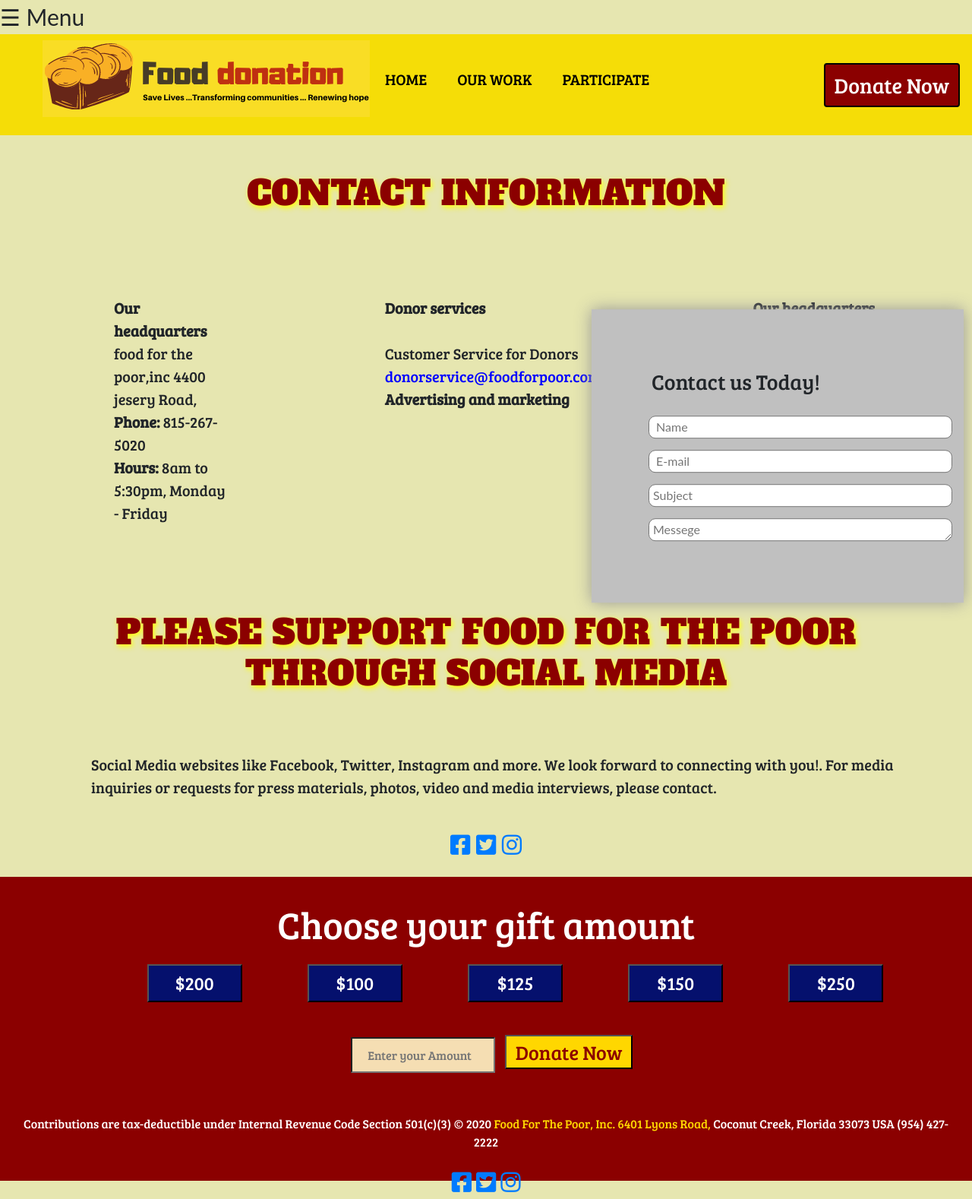
After one commit to HamzaSrana/WebDev, a PHP site: page /contact.html in a window 1280 px wide. The commit adds this page. Shown: the whole page at 76% size. Run offline with PHP 8.4, Linux system fonts and the light colour scheme; some libraries are stand-ins or nearby versions.

Commit message:
new changes

```diff
--- /dev/null
+++ b/contact.html
@@ -0,0 +1,175 @@
+<!DOCTYPE html>
+<html lang="en">
+<head>
+  <meta charset="UTF-8">
+  <meta name="viewport" content="width=device-width, initial-scale=1.0">
+  <title>Food for the Poor |feeding the Hungry</title>
+  <link rel="stylesheet" href="https://cdnjs.cloudflare.com/ajax/libs/font-awesome/5.11.2/css/all.min.css">
+  <link href="https://fonts.googleapis.com/css2?family=Alfa+Slab+One&display=swap" rel="stylesheet">
+  <link href="https://fonts.googleapis.com/css2?family=Bree+Serif&family=Secular+One&display=swap" rel="stylesheet">
+  <link rel="stylesheet" href="https://maxcdn.bootstrapcdn.com/bootstrap/4.0.0/css/bootstrap.min.css" integrity="sha384-Gn5384xqQ1aoWXA+058RXPxPg6fy4IWvTNh0E263XmFcJlSAwiGgFAW/dAiS6JXm" crossorigin="anonymous">
+  <link href="https://fonts.googleapis.com/css2?family=Secular+One&display=swap" rel="stylesheet">
+  <link rel="stylesheet" href="https://unpkg.com/flickity@2/dist/flickity.min.css">
+  <link rel="stylesheet" href="css/style.css">
+  <style>
+    body {
+      font-family: "Lato", sans-serif;
+    }
+
+    .sidenav {
+      height: 100%;
+      width: 0;
+      position: fixed;
+      z-index: 1;
+      top: 0;
+      left: 0;
+      background-color: #111;
+      overflow-x: hidden;
+      transition: 0.5s;
+      padding-top: 60px;
+    }
+
+    .sidenav a {
+      padding: 8px 8px 8px 32px;
+      text-decoration: none;
+      font-size: 25px;
+      color: rgb(245, 221, 7);
+      display: block;
+      transition: 0.3s;
+    }
+
+    .sidenav a:hover {
+      color: #f1f1f1;
+    }
+
+    .sidenav .closebtn {
+      position: absolute;
+      top: 0;
+      right: 25px;
+      font-size: 36px;
+      margin-left: 50px;
+    }
+
+    @media screen and (max-height: 450px) {
+      .sidenav {padding-top: 15px;}
+      .sidenav a {font-size: 18px;}
+    }
+    </style>
+    </head>
+    <body>
+
+    <div id="mySidenav" class="sidenav">
+      <a href="javascript:void(0)" class="closebtn" onclick="closeNav()">&times;</a>
+      <a href="work.html">Our work</a>
+      <a href="participate.html">Participate</a>
+      <a href="about.html">About us</a>
+      <a href="contact.html">Contact</a>
+    </div>
+    <span style="font-size:30px;cursor:pointer;" onclick="openNav()">&#9776; Menu</span>
+
+    <script>
+    function openNav() {
+      document.getElementById("mySidenav").style.width = "250px";
+    }
+
+    function closeNav() {
+      document.getElementById("mySidenav").style.width = "0";
+    }
+    </script>
+
+  </head>
+  <body>
+   <!---Navbar-->
+   <nav class="navbar">
+    <ul class="nav-list">
+        <div class="logo"><img src="imgs/logo.png" alt="logo"></div>
+      <li class="current"><a href="index.html">Home</a></li>
+      <li ><a href="work.html">Our Work</a></li>
+      <li><a href="participate.html">Participate</a></li>
+
+    </ul>
+    <div class="rightnav">
+      <button class="btn">Donate Now</button>
+    </div>
+  </nav>
+  <!--contact-->
+  <section class="detail-container">
+    <div class="detail2">
+     <h1 class="h-primarymid">Contact information</h1>
+    <div id="detail">
+      <p  class="para2"> <b>Our headquarters  </b> <br>
+        food for the poor,inc 4400 jesery Road,<br>
+        <b> Phone:</b> 815-267-5020 <br>
+       <b>Hours:</b>  8am to 5:30pm, Monday - Friday <br>
+    </p>
+
+    <p  class="para2"> <b> Donor services </b> <br>
+        <br>Customer Service for Donors</br>
+        <span style="color: blue;">donorservice@foodforpoor.com</span>
+        <b>Advertising and marketing</b> <br>
+    </p>
+
+    <p  class="para2"> <b>Our headquarters  </b> <br>
+        food for the poor,inc 4400 jesery Road,<br>
+        <b> Phone:</b> 815-267-5020
+       <b>Hours:</b>  8am to 5:30pm, Monday - Friday <br>
+    </p>
+    <div class="contact-box">
+        <form>
+            <h2 class="h-secondary center">Contact us Today!</h2>
+            <input type="text" class="input-field" placeholder=" Name">
+            <input type="email" class="input-field" placeholder=" E-mail">
+            <input type="text" class="input-field" placeholder="Subject">
+            <textarea  type="text" class="input-field" placeholder="Messege" ></textarea>
+        </form>
+</div>
+    </div>
+    <section class="detail-container">
+        <div class="detail2">
+         <h1 class="h-primarymid">Please support Food For The Poor through social media</h1>
+         <p  class="para3"> Social Media websites like Facebook, Twitter, Instagram and more. We look forward to connecting with you!. For media inquiries or requests for press materials, photos, video and media interviews, please contact. </b>
+
+         <div class="icons">
+            <a href="https://web.facebook.com/FoodForThePoor?_rdc=1&_rdr"> <i class="fab fa-facebook-square" aria-hidden="true"></i></a>
+           <a href="https://twitter.com/foodforthepoor"><i class="fab fa-twitter-square" aria-hidden="true"></i>  </a>
+           <a href="https://www.instagram.com/foodforthepoorinc/"> <i class="fab fa-instagram" aria-hidden="true"></i></a>
+         </div>
+
+
+
+
+
+
+ <!--footer-->
+ <footer>
+    <div class="amountsec">
+      <h5 class="h-secondaryamount">Choose your gift amount</h5>
+     <button class="btn2">$200</button>
+     <button class="btn2">$100</button>
+     <button class="btn2">$125</button>
+     <button class="btn2">$150</button>
+     <button class="btn2">$250</button>
+     <input class="amount" type="text" placeholder="Enter your Amount">
+     <button class="btn3">Donate Now</button>
+    </div>
+
+    <div class="end">
+    <p>Contributions are tax-deductible under Internal Revenue Code Section 501(c)(3) © 2020 <span style="color: gold;">Food For The Poor, Inc. 6401 Lyons Road,</span>
+      Coconut Creek, Florida 33073 USA
+      (954) 427-2222</p>
+
+    </div>
+    <div class="icons">
+       <a href="https://web.facebook.com/FoodForThePoor?_rdc=1&_rdr"> <i class="fab fa-facebook-square" aria-hidden="true"></i></a>
+      <a href="https://twitter.com/foodforthepoor"><i class="fab fa-twitter-square" aria-hidden="true"></i>  </a>
+      <a href="https://www.instagram.com/foodforthepoorinc/"> <i class="fab fa-instagram" aria-hidden="true"></i></a>
+    </div>
+  </footer>
+
+      <script src="https://unpkg.com/flickity@2/dist/flickity.pkgd.min.js"></script>
+    <script src="https://code.jquery.com/jquery-3.2.1.slim.min.js" integrity="sha384-KJ3o2DKtIkvYIK3UENzmM7KCkRr/rE9/Qpg6aAZGJwFDMVNA/GpGFF93hXpG5KkN" crossorigin="anonymous"></script>
+    <script src="https://cdnjs.cloudflare.com/ajax/libs/popper.js/1.12.9/umd/popper.min.js" integrity="sha384-ApNbgh9B+Y1QKtv3Rn7W3mgPxhU9K/ScQsAP7hUibX39j7fakFPskvXusvfa0b4Q" crossorigin="anonymous"></script>
+    <script src="https://maxcdn.bootstrapcdn.com/bootstrap/4.0.0/js/bootstrap.min.js" integrity="sha384-JZR6Spejh4U02d8jOt6vLEHfe/JQGiRRSQQxSfFWpi1MquVdAyjUar5+76PVCmYl" crossorigin="anonymous"></script>
+
+  </body>
+  </html>
--- a/css/style.css
+++ b/css/style.css
@@ -3,7 +3,6 @@ body{
 }
 .navbar{
     position: sticky;
-    top: 0;
     cursor: pointer;
     display: flex;
     background-color: rgb(245, 221, 7);
@@ -122,6 +121,29 @@ body{
   padding: 50px;
 
 }
+
+
+
+
+
+
+
+
+
+
+
+
+
+
+
+
+
+
+
+
+
+
+
 
 
 
@@ -345,6 +367,79 @@ footer{
     border-radius: 9%;
     box-shadow: 12px 16px 8px gray;
 }
+/* about us*/
+.box2 .h-secondary2{
+  margin-left: 50px;
+  color: darkslateblue;
+  text-shadow: 4px 3px 2px goldenrod;
+  font-family: 'Bree Serif', serif;
+  text-align: center;
+  font-size: 50px;
+  font-weight: bold;
+  padding: 8px;
+}
+.box2 img{
+  box-shadow: 5px 4px 10px grey;
+  margin-left: 300px;
+  padding: 20px;
+}
+.box2 p{
+  font-family: 'Bree Serif', serif;
+  text-align: center;
+  font-size: 25px;
+  padding: 20px;
+
+}
+#detail .para2{
+  font-family: 'Bree Serif', serif;
+  font-size: 20px;
+  text-align: left;
+  margin-left: 100px;
+  padding: 50px;
+
+}
+/* contact*/
+.contact-box{
+  padding: 40px;
+  width: 490px;
+  background-color: silver;
+  box-shadow: 0 0 20px 0 #999;
+  top: 75%;
+  left: 80%;
+  transform: translate(-50%, -50%);
+  position: absolute;
+}
+form {
+  margin: 35px;
+}
+.input-field{
+  width: 400px;
+  height: 30px;
+  margin-top: 15px;
+  padding-left: 5px;
+  padding-right: 4px;
+  border: 1px solid #777777;
+  border-radius: 9px;
+  outline: none;
+}
+ .para3{
+  font-family: 'Bree Serif', serif;
+  font-size: 20px;
+  text-align: left;
+  margin-left: 100px;
+  padding: 20px;
+}
+
+
+
+
+
+
+
+
+
+
+
 
 
 
--- a/form.php
+++ b/form.php
@@ -1,5 +1,5 @@
-<!DOCTYPE html>
-<html lang="en">
+    <!DOCTYPE html>
+    <html lang="en">
 <head>
     <meta charset="UTF-8">
     <meta http-equiv="X-UA-Compatible" content="IE=edge">
```
Also changed, not shown: about.html (added, +150 -0 lines), index.html (+67 -23 lines), index.php (+7 -7 lines), participate.html (+65 -11 lines), work.html (+68 -0 lines), imgs/champion-logox250.png (added), imgs/x706-mission-vision.jpg (added).
